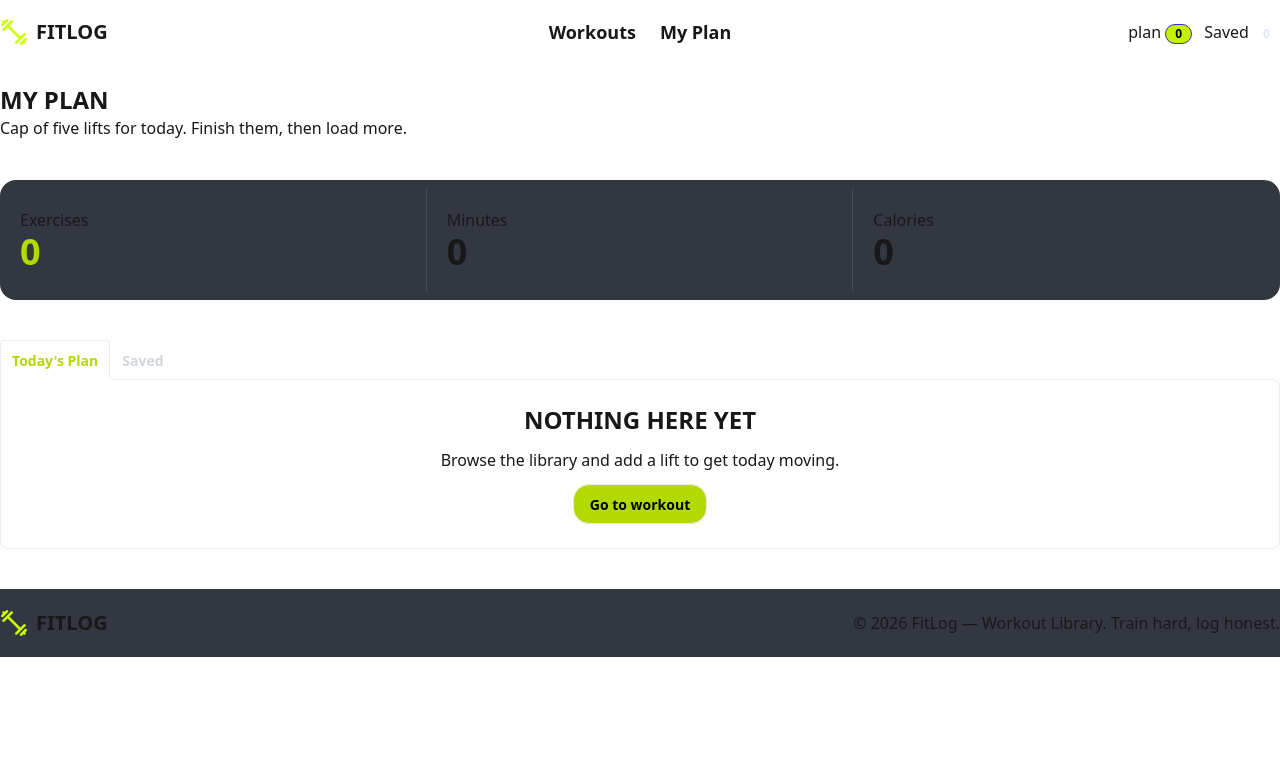
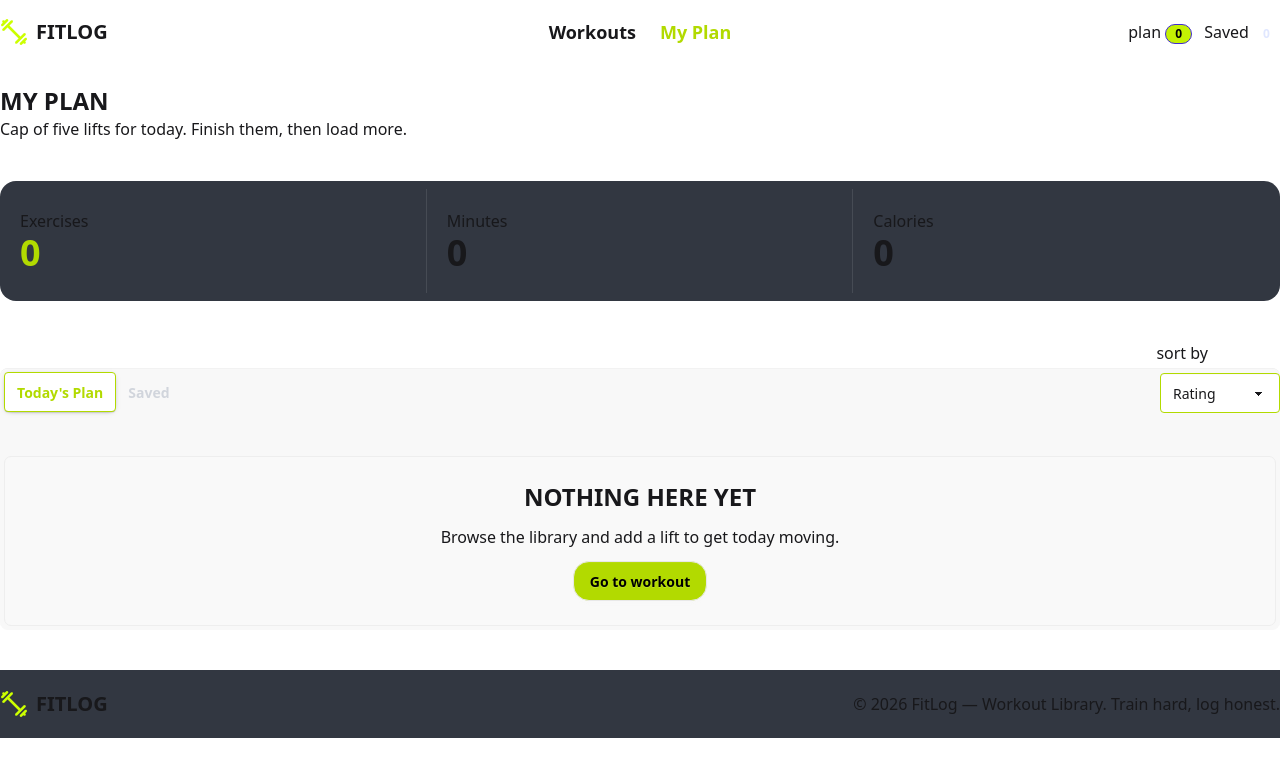
Before and after one commit to saifulanik191/Fit-Log, a Next.js app: page /myplan in a window 1280 px wide. Shown: the top 776 px of the page. Built offline with nearby package versions, Linux system fonts and the light colour scheme.

Commit message:
create sort by function with option of duration,calories and rating and add design some ui component and make them interactive

```diff
--- a/src/app/myplan/page.tsx
+++ b/src/app/myplan/page.tsx
@@ -28,6 +28,24 @@ const MyPlanPage = () => {
   );
 
   const [activeTab, setActiveTab] = useState("todaysplan");
+  const [sortby, setSortBy] = useState<"duration" | "calories" | "rating">(
+    "rating",
+  );
+
+  const sortWorkOut = (workout: IworkOuts[]) => {
+    const sortedWorkOut = [...workout];
+    if (sortby === "duration") {
+      sortedWorkOut.sort((a, b) => b.duration - a.duration);
+    } else if (sortby === "calories") {
+      sortedWorkOut.sort((a, b) => b.caloriesBurned - a.caloriesBurned);
+    } else if (sortby === "rating") {
+      sortedWorkOut.sort((a, b) => b.rating - a.rating);
+    }
+    return sortedWorkOut;
+  };
+
+  const sortedTodaysWorkOut = sortWorkOut(todaysPlan);
+  const sortedSavedWorkOut = sortWorkOut(savedLater);
 
   return (
     <div className="container mx-auto mb-10">
@@ -55,18 +73,37 @@ const MyPlanPage = () => {
         </div>
       </div>
 
-      <div className="tabs tabs-lift">
+      {/*Tab  */}
+
+      <div className="justify-between">
+        <div className=" text-end mb-[-45px] ">
+          <h2 className="mr-18 mb-2">sort by</h2>
+          <select
+            value={sortby}
+            onChange={(e) =>
+              setSortBy(e.target.value as "duration" | "calories" | "rating")
+            }
+            defaultValue="Pick a Runtime"
+            className="select border-[#B2DA00] w-30"
+          >
+            <option value={"duration"}>Duration</option>
+            <option value={"calories"}>Calories</option>
+            <option value={"rating"}>Rating</option>
+          </select>
+        </div>
+
+        <div className="tabs tabs-box w-full gap-y-10">
           <input
             type="radio"
             name="my_tabs_3"
-          className={`tab ${activeTab === "todaysplan" ? "text-[#B2DA00] font-bold" : "text-gray-300 font-semibold"}`}
+            className={`tab ${activeTab === "todaysplan" ? "text-[#B2DA00] border border-[#B2DA00] font-bold" : "text-gray-300 font-semibold"}`}
             aria-label="Today's Plan"
             defaultChecked
             onClick={() => setActiveTab("todaysplan")}
           />
-        <div className="tab-content bg-base-100 border-base-300 p-6">
-          {todaysPlan.length > 0 ? (
-            todaysPlan.map((workout: IworkOuts, ind: number) => {
+          <div className="tab-content  border-base-300 p-6 bg-white/10">
+            {sortedTodaysWorkOut.length > 0 ? (
+              sortedTodaysWorkOut.map((workout: IworkOuts, ind: number) => {
                 return (
                   <div key={ind}>
                     <TodaysCard workout={workout} />
@@ -75,7 +112,9 @@ const MyPlanPage = () => {
               })
             ) : (
               <div className=" text-center">
-              <h2 className="text-2xl uppercase font-bold">Nothing here yet</h2>
+                <h2 className="text-2xl uppercase font-bold">
+                  Nothing here yet
+                </h2>
                 <p className="py-3">
                   Browse the library and add a lift to get today moving.
                 </p>
@@ -92,13 +131,13 @@ const MyPlanPage = () => {
           <input
             type="radio"
             name="my_tabs_3"
-          className={`tab ${activeTab === "saved" ? "text-[#B2DA00] font-bold" : "text-gray-300 font-semibold"}`}
+            className={`tab ${activeTab === "saved" ? "text-[#B2DA00] border border-[#B2DA00]  font-bold" : "text-gray-300 font-semibold"} `}
             aria-label="Saved"
             onClick={() => setActiveTab("saved")}
           />
-        <div className="tab-content bg-base-100 border-base-300 p-6">
-          {savedLater.length > 0 ? (
-            savedLater.map((workout: IworkOuts, ind: number) => {
+          <div className="tab-content  bg-white/10 border-base-300 p-6">
+            {sortedSavedWorkOut.length > 0 ? (
+              sortedSavedWorkOut.map((workout: IworkOuts, ind: number) => {
                 return (
                   <div key={ind}>
                     <SavedCard workout={workout} />
@@ -107,7 +146,9 @@ const MyPlanPage = () => {
               })
             ) : (
               <div className=" text-center">
-              <h2 className="text-2xl uppercase font-bold">Nothing here yet</h2>
+                <h2 className="text-2xl uppercase font-bold">
+                  Nothing here yet
+                </h2>
                 <p className="py-3">
                   Browse the library and add a lift to get today moving.
                 </p>
@@ -122,6 +163,7 @@ const MyPlanPage = () => {
           </div>
         </div>
       </div>
+    </div>
   );
 };
 
--- a/src/component/shared/NavBar.tsx
+++ b/src/component/shared/NavBar.tsx
@@ -1,20 +1,37 @@
+"use client";
 import Image from "next/image";
 import Link from "next/link";
 import React from "react";
 import logo from "@/assets/logo.png";
 import PlanButton from "../navbar/PlanButton";
 import SavedButton from "../navbar/SavedButton";
+import { usePathname } from "next/navigation";
 
 const NavBar = () => {
+  const pathname = usePathname();
   const links = (
     <>
       <li>
-        <Link className="text-[18px] font-semibold" href="/">
+        <Link
+          className={
+            pathname === "/"
+              ? "text-[#B2DA00] text-[18px] font-semibold"
+              : "text-[18px] font-semibold"
+          }
+          href="/"
+        >
           Workouts
         </Link>
       </li>
       <li>
-        <Link className="text-[18px] font-semibold" href="/myplan">
+        <Link
+          className={
+            pathname === "/myplan"
+              ? "text-[#B2DA00] text-[18px] font-semibold"
+              : "text-[18px] font-semibold"
+          }
+          href="/myplan"
+        >
           My Plan
         </Link>
       </li>
@@ -22,7 +39,7 @@ const NavBar = () => {
   );
 
   return (
-    <nav className="bg-base-100 shadow-">
+    <nav className="bg-base-100 sticky top-0 z-50 border-b border-b-white/10">
       <div className="navbar container mx-auto p-0">
         <div className="navbar-start">
           <div className="dropdown">
```
Lines whose indentation alone changed are shown as unchanged.
